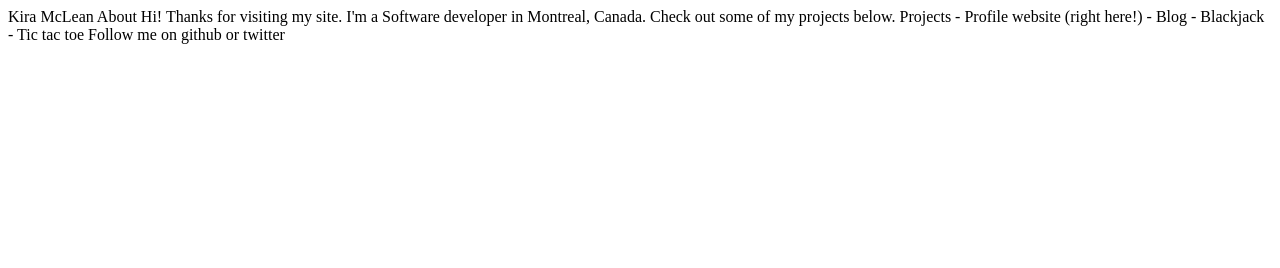
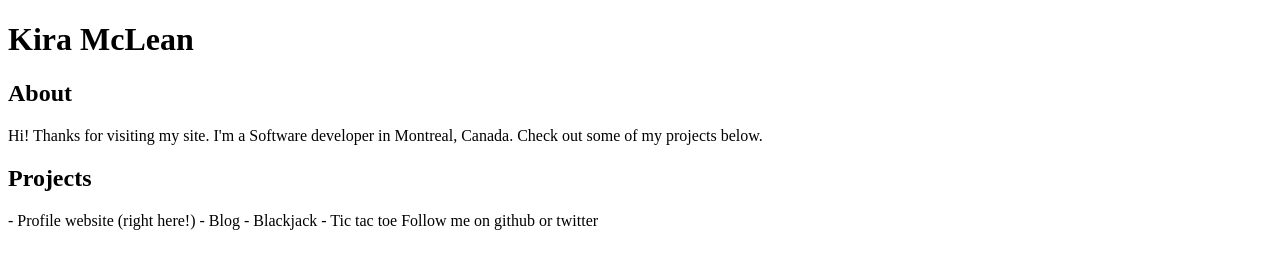
Before and after one commit to kiramclean/website-workshop, a plain HTML site: page site/index.html in a window 1280 px wide. Drawn offline with Linux system fonts and the light colour scheme.

Commit message:
example site: add html headers

```diff
--- a/site/index.html
+++ b/site/index.html
@@ -4,13 +4,13 @@
     <meta charset="utf-8">
     <title>Kira McLean</title>
   </head>
-  Kira McLean
+  <h1>Kira McLean</h1>
 
-  About
+  <h2>About</h2>
   Hi! Thanks for visiting my site. I'm a Software developer in Montreal, Canada.
   Check out some of my projects below.
 
-  Projects
+  <h2>Projects</h2>
   - Profile website (right here!)
   - Blog
   - Blackjack
```
